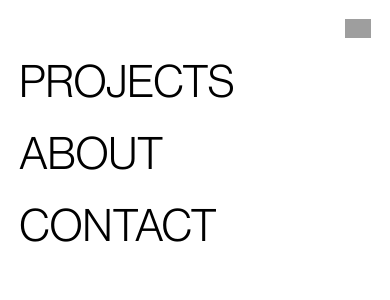
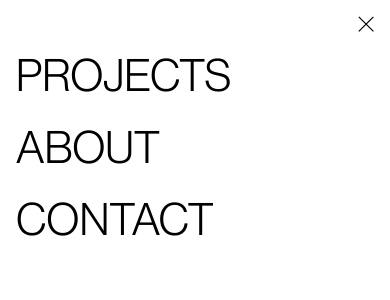
Before and after one commit to joaodmonteiro/portfolio, a Next.js app: page /Contact in a window 390 px wide. Both pictures are taken after a click on the element "MENU". Shown: the top 300 px of the page. Built offline with nearby package versions, Linux system fonts and the light colour scheme; grey boxes are pictures that could not be loaded.

Commit message:
font size fix

```diff
--- a/components/Menu.tsx
+++ b/components/Menu.tsx
@@ -1,7 +1,6 @@
 import styles from "../styles/Menu.module.scss";
 import Link from "next/link";
 import { useEffect, useState } from "react";
-import xIcon from "../public/images/icons/x_icon.svg";
 
 interface Props {
   closeMenu: () => void;
@@ -23,7 +22,7 @@ const Menu = ({ closeMenu }: Props) => {
   return (
     <div className={containerStyles}>
       <div className={styles.close_menu} onClick={handleCloseMenu}>
-        <img src={xIcon} alt="x" />
+        <img src="/images/icons/x_icon.svg" alt="x" />
       </div>
       <ul className={styles.nav_list}>
         <li onClick={handleCloseMenu}>
--- a/styles/Hero.module.scss
+++ b/styles/Hero.module.scss
@@ -34,6 +34,7 @@
         max-width: 10ch;
         line-height: 1;
         align-self: flex-end;
+        margin-right: 1em;
     }
 
     .bio_info {
--- a/styles/variables.scss
+++ b/styles/variables.scss
@@ -20,8 +20,8 @@
 
 $fs-huge: clamp(2.8rem, 8vw, 20rem);
 $fs-vbig: clamp(1.6rem, 4vw, 5rem);
-$fs-big: clamp(1.4rem, 2.4vw, 4rem);
-$fs-med: clamp(1.2rem, 2vw, 3rem);
+$fs-big: clamp(1rem, 2.4vw, 4rem);
+$fs-med: clamp(1rem, 2vw, 3rem);
 $fs-small: clamp(1rem, 1.2vw, 1.8rem);
 
 $pad-desktop: $fs-med;
```
